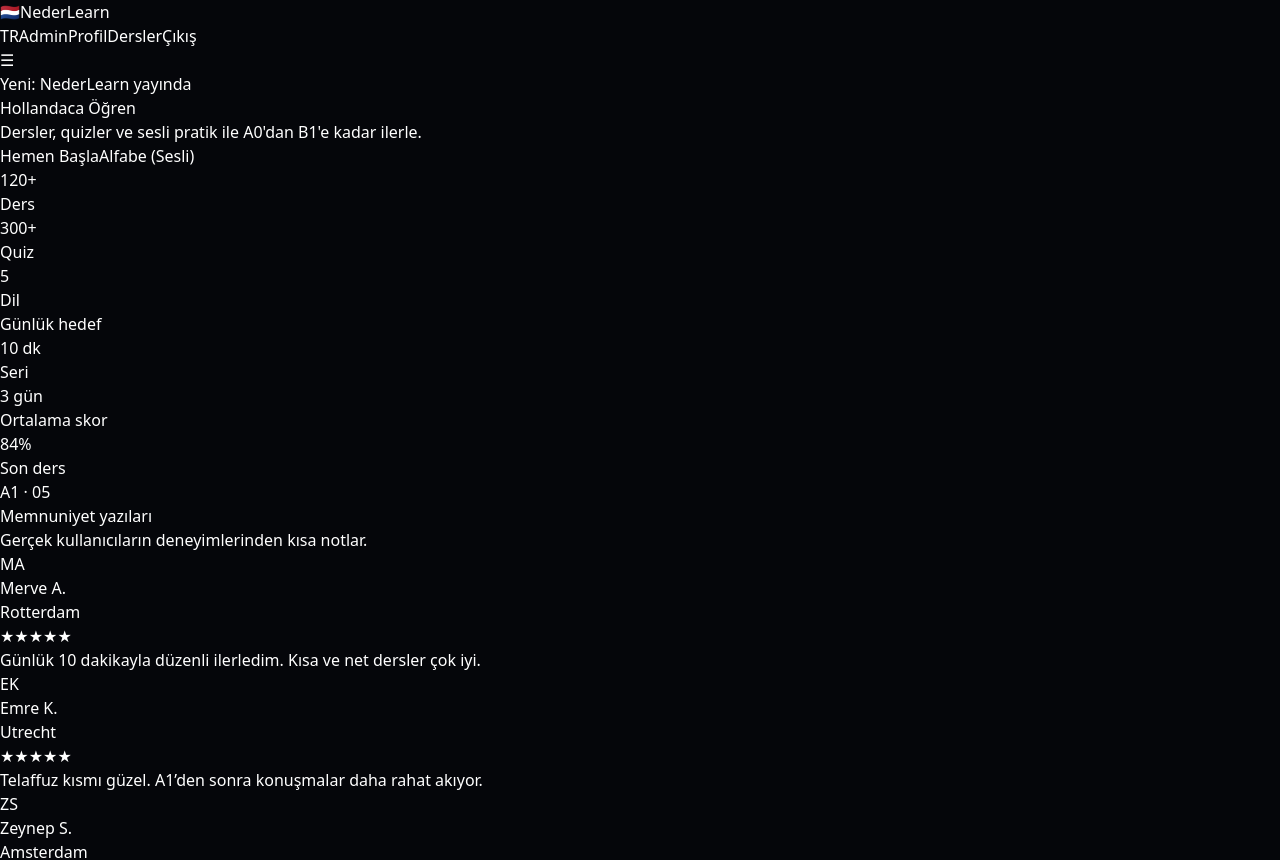
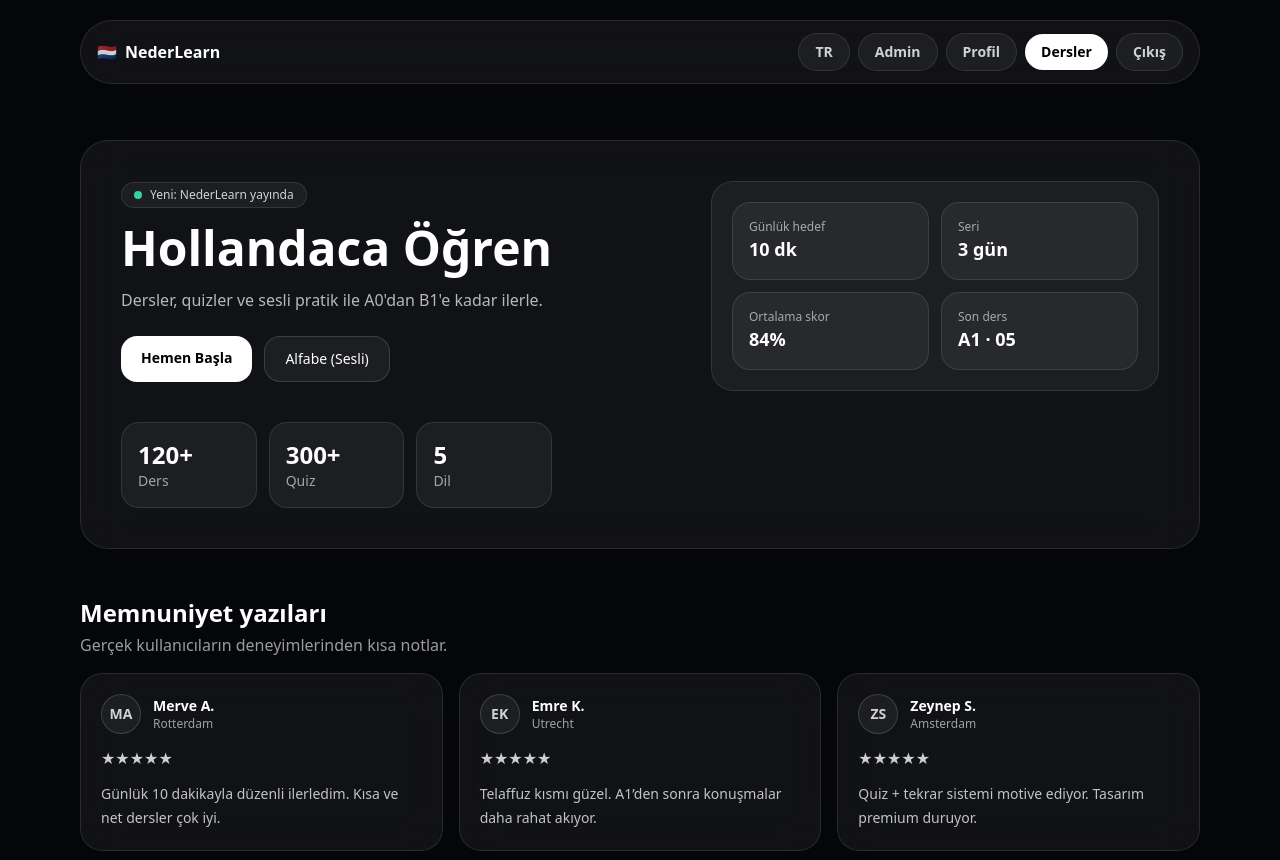
Before and after one commit to cosmuslum/nextjs-boilerplate, a Next.js app: page / in a window 1280 px wide. Shown: the top 860 px of the page. Built offline with nearby package versions, Linux system fonts and the light colour scheme.

Commit message:
Update tailwind.config.ts

```diff
--- a/tailwind.config.ts
+++ b/tailwind.config.ts
@@ -1,8 +1,11 @@
-import type { Config } from "tailwindcss";
-
-const config: Config = {
-  content: ["./src/**/*.{ts,tsx}"],
-  theme: { extend: {} },
-  plugins: []
+/** @type {import('tailwindcss').Config} */
+module.exports = {
+  content: [
+    "./app/**/*.{js,jsx}",
+    "./components/**/*.{js,jsx}",
+  ],
+  theme: {
+    extend: {},
+  },
+  plugins: [],
 };
-export default config;
```
